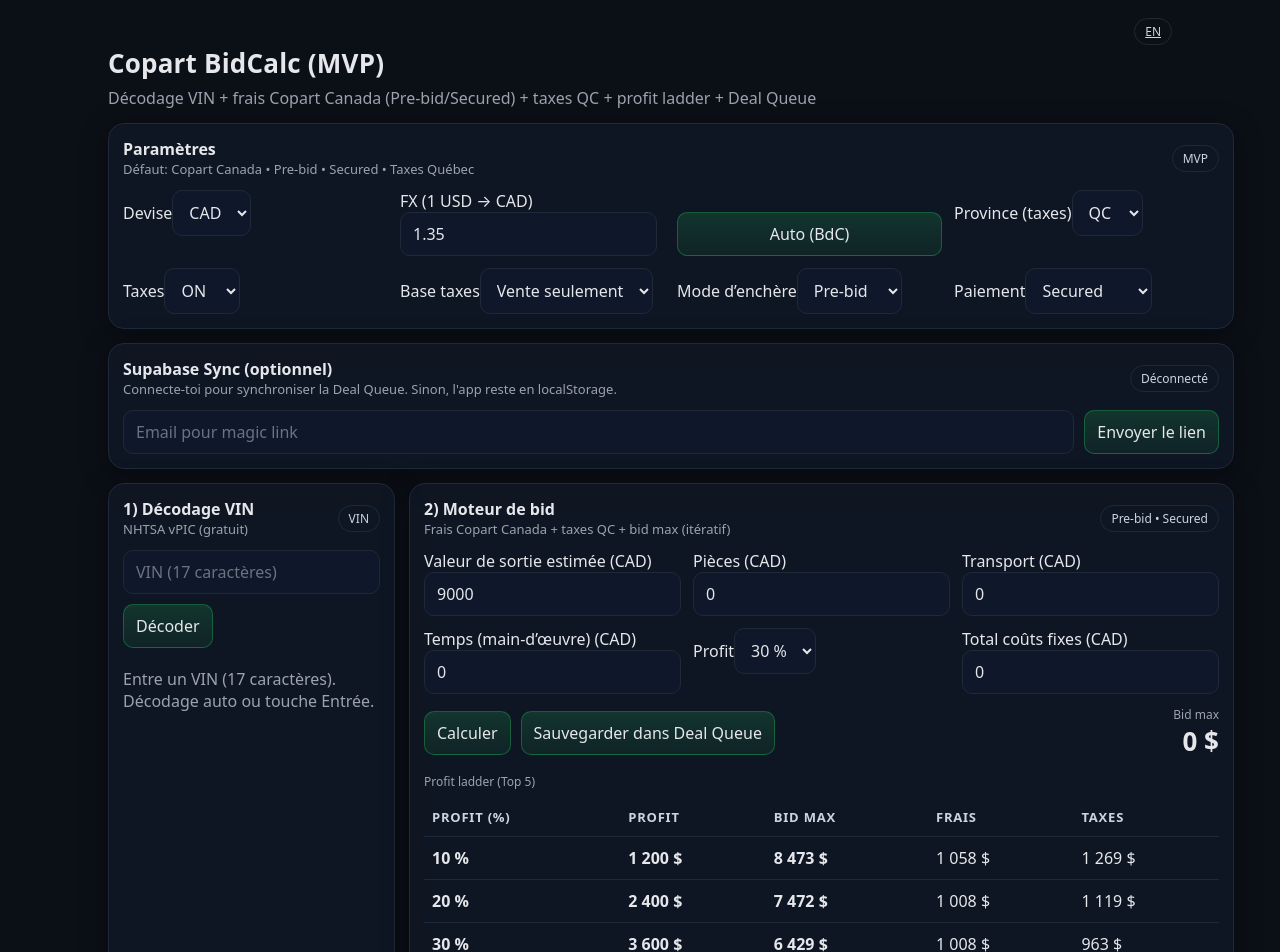
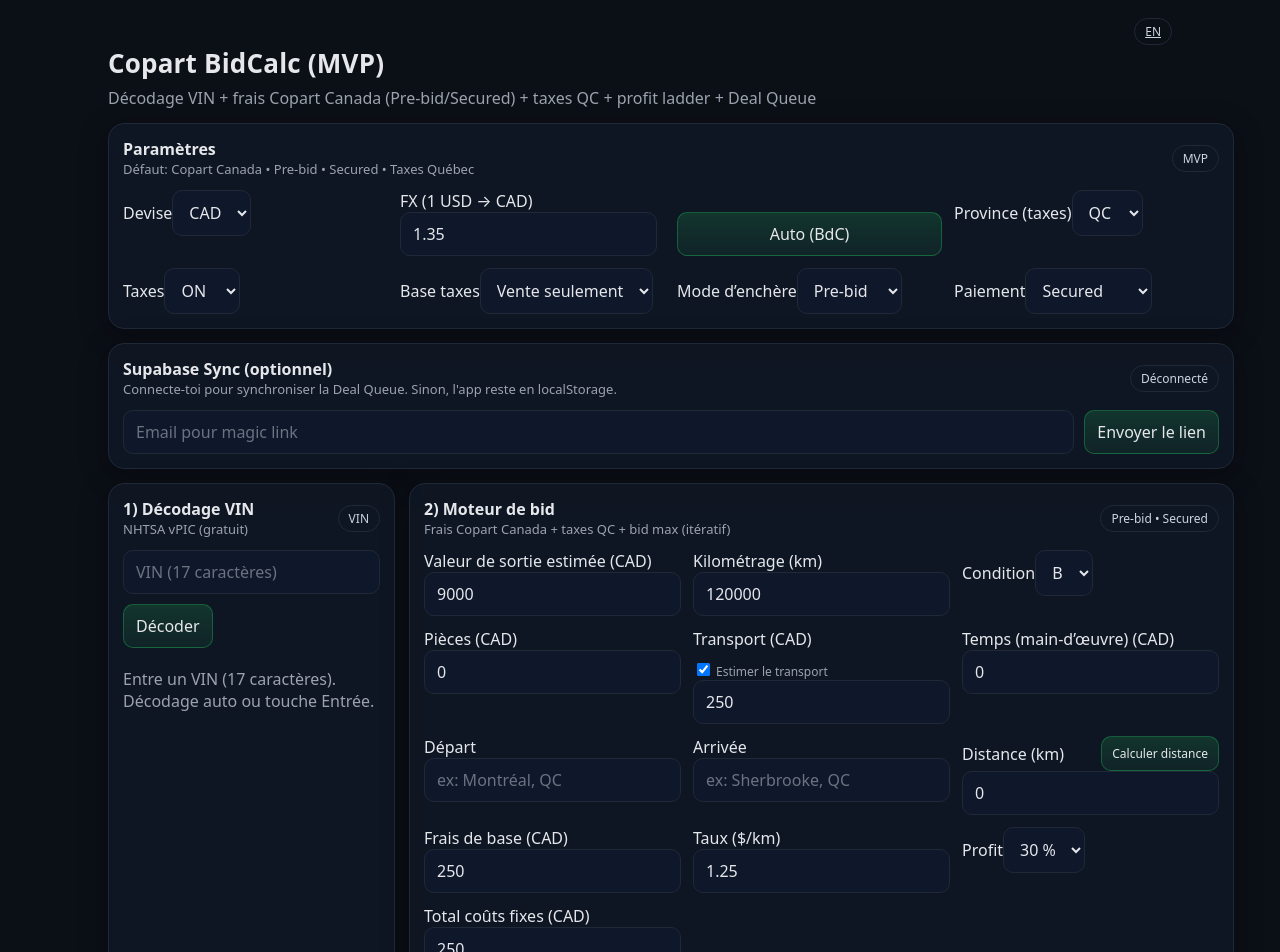
Before and after one commit to gabproulx922-ui/Car-auction-calc-, a Next.js app: page /fr in a window 1280 px wide. Shown: the top 952 px of the page. Built offline with nearby package versions, Linux system fonts and the light colour scheme; no server answers.

Commit message:
Add files via upload

```diff
--- /dev/null
+++ b/app/api/distance/route.ts
@@ -0,0 +1,90 @@
+import { NextResponse } from "next/server";
+
+type GeocodeFeature = {
+  geometry?: { coordinates?: [number, number] };
+};
+
+async function geocodeOne(q: string, apiKey: string) {
+  const url = `https://api.openrouteservice.org/geocode/search?size=1&text=${encodeURIComponent(q)}`;
+  const res = await fetch(url, {
+    headers: {
+      Authorization: apiKey,
+      "Content-Type": "application/json",
+    },
+    // no caching in serverless
+    cache: "no-store",
+  });
+  const data = await res.json();
+  const feature: GeocodeFeature | undefined = data?.features?.[0];
+  const coords = feature?.geometry?.coordinates;
+  if (!coords || coords.length < 2) return null;
+  const [lng, lat] = coords;
+  return { lng, lat };
+}
+
+export async function GET(req: Request) {
+  try {
+    const apiKey = process.env.ORS_API_KEY;
+    if (!apiKey) {
+      return NextResponse.json(
+        { ok: false, error: "Missing ORS_API_KEY env var" },
+        { status: 500 }
+      );
+    }
+
+    const { searchParams } = new URL(req.url);
+    const from = (searchParams.get("from") || "").trim();
+    const to = (searchParams.get("to") || "").trim();
+
+    if (!from || !to) {
+      return NextResponse.json({ ok: false, error: "Missing from/to" }, { status: 400 });
+    }
+
+    const a = await geocodeOne(from, apiKey);
+    const b = await geocodeOne(to, apiKey);
+    if (!a || !b) {
+      return NextResponse.json({ ok: false, error: "Geocode failed" }, { status: 400 });
+    }
+
+    const dirUrl = "https://api.openrouteservice.org/v2/directions/driving-car";
+    const body = {
+      coordinates: [
+        [a.lng, a.lat],
+        [b.lng, b.lat],
+      ],
+      units: "km",
+    };
+
+    const dirRes = await fetch(dirUrl, {
+      method: "POST",
+      headers: {
+        Authorization: apiKey,
+        "Content-Type": "application/json",
+      },
+      body: JSON.stringify(body),
+      cache: "no-store",
+    });
+
+    const dir = await dirRes.json();
+    const meters = dir?.features?.[0]?.properties?.segments?.[0]?.distance; // in km because units=km
+    const durationSec = dir?.features?.[0]?.properties?.segments?.[0]?.duration;
+
+    if (typeof meters !== "number") {
+      return NextResponse.json({ ok: false, error: "Directions failed" }, { status: 400 });
+    }
+
+    const distanceKm = meters; // already km
+    return NextResponse.json({
+      ok: true,
+      distanceKm: Math.round(distanceKm * 10) / 10,
+      durationMin: typeof durationSec === "number" ? Math.round(durationSec / 60) : null,
+      from,
+      to,
+    });
+  } catch (e: any) {
+    return NextResponse.json(
+      { ok: false, error: e?.message || "Unknown error" },
+      { status: 500 }
+    );
+  }
+}
--- a/components/BidEngineCard.tsx
+++ b/components/BidEngineCard.tsx
@@ -1,5 +1,6 @@
 "use client";
 
+import { useState } from "react";
 import type { CalcResult, DealInput, DecodedVehicle, LadderRow } from "@/lib/types";
 import { fmt } from "@/lib/currency";
 import type { TDict } from "@/lib/i18n";
@@ -26,14 +27,42 @@
 }
 
 export default function BidEngineCard({ t, input, setInput, decoded, result, ladder, onRecalc, onSave }: Props) {
+  const [distStatus, setDistStatus] = useState<"idle" | "loading" | "error" | "ok">("idle");
   const estExit = estimateExitValue(decoded, input.currency, input.fxUSDCAD, input.mileageKm, input.conditionGrade);
 
-  // keep in state (no manual entry)
+  const transportEstimated =
+    (Number(input.transportBaseFee) || 0) + (Number(input.transportDistanceKm) || 0) * (Number(input.transportRatePerKm) || 0);
+
+  // keep exitValue in state (no manual entry)
   if (input.exitValue !== estExit) {
     Promise.resolve().then(() => setInput((p) => ({ ...p, exitValue: estExit })));
   }
 
+  // keep transportCost synced if estimate mode is ON
+  if (input.transportUseEstimate && input.transportCost !== Math.round(transportEstimated)) {
+    Promise.resolve().then(() => setInput((p) => ({ ...p, transportCost: Math.round(transportEstimated) })));
+  }
+
   const totalFixed = (input.partsCost || 0) + (input.transportCost || 0) + (input.timeCost || 0);
+async function calcDistance() {
+  const from = (input.transportOrigin || "").trim();
+  const to = (input.transportDestination || "").trim();
+  if (!from || !to) return;
+  setDistStatus("loading");
+  try {
+    const res = await fetch(`/api/distance?from=${encodeURIComponent(from)}&to=${encodeURIComponent(to)}`, { cache: "no-store" });
+    const data = await res.json();
+    if (!res.ok || !data?.ok) {
+      setDistStatus("error");
+      return;
+    }
+    setInput((p) => ({ ...p, transportDistanceKm: Number(data.distanceKm) || 0 }));
+    setDistStatus("ok");
+  } catch {
+    setDistStatus("error");
+  }
+}
+
 
   return (
     <div className="card">
@@ -52,6 +81,28 @@
         </div>
 
         <div>
+          <label>{t.mileage} (km)</label>
+          <input
+            value={String(input.mileageKm ?? "")}
+            onChange={(e) => setInput((p) => ({ ...p, mileageKm: Number(e.target.value) || 0 }))}
+            placeholder={isFR(t) ? "ex: 120000" : "e.g. 120000"}
+          />
+        </div>
+
+        <div>
+          <label>{t.condition}</label>
+          <select
+            value={input.conditionGrade}
+            onChange={(e) => setInput((p) => ({ ...p, conditionGrade: e.target.value as any }))}
+          >
+            <option value="A">A</option>
+            <option value="B">B</option>
+            <option value="C">C</option>
+            <option value="D">D</option>
+          </select>
+        </div>
+
+        <div>
           <label>{t.partsCost} ({input.currency})</label>
           <input
             value={String(input.partsCost ?? "")}
@@ -61,11 +112,23 @@
         </div>
 
         <div>
-          <label>{t.transportCost} ({input.currency})</label>
+          <div className="row" style={{ justifyContent: "space-between" }}>
+            <label>{t.transportCost} ({input.currency})</label>
+            <label className="muted" style={{ fontSize: 12 }}>
+              <input
+                type="checkbox"
+                checked={Boolean(input.transportUseEstimate)}
+                onChange={(e) => setInput((p) => ({ ...p, transportUseEstimate: e.target.checked }))}
+                style={{ marginRight: 6 }}
+              />
+              {t.transportEstimate}
+            </label>
+          </div>
           <input
             value={String(input.transportCost ?? "")}
             onChange={(e) => setInput((p) => ({ ...p, transportCost: Number(e.target.value) || 0 }))}
             placeholder={isFR(t) ? "ex: 1200" : "e.g. 1200"}
+            readOnly={Boolean(input.transportUseEstimate)}
           />
         </div>
 
@@ -75,6 +138,66 @@
             value={String(input.timeCost ?? "")}
             onChange={(e) => setInput((p) => ({ ...p, timeCost: Number(e.target.value) || 0 }))}
             placeholder={isFR(t) ? "ex: 600" : "e.g. 600"}
+          />
+        </div>
+
+        <div>
+          <label>{t.transportFrom}</label>
+          <input
+            value={input.transportOrigin ?? ""}
+            onChange={(e) => setInput((p) => ({ ...p, transportOrigin: e.target.value }))}
+            placeholder={isFR(t) ? "ex: Montréal, QC" : "e.g. Montreal, QC"}
+          />
+        </div>
+
+        <div>
+          <label>{t.transportTo}</label>
+          <input
+            value={input.transportDestination ?? ""}
+            onChange={(e) => setInput((p) => ({ ...p, transportDestination: e.target.value }))}
+            placeholder={isFR(t) ? "ex: Sherbrooke, QC" : "e.g. Sherbrooke, QC"}
+          />
+        </div>
+
+        <div>
+  <div className="row" style={{ justifyContent: "space-between" }}>
+    <label>{t.transportDistance}</label>
+    <button
+      type="button"
+      onClick={calcDistance}
+      disabled={!input.transportOrigin?.trim() || !input.transportDestination?.trim() || distStatus === "loading"}
+      style={{ padding: "8px 10px", borderRadius: 10, fontSize: 12 }}
+    >
+      {distStatus === "loading" ? (t.calcDistance + "…") : t.calcDistance}
+    </button>
+  </div>
+  <input
+    value={String(input.transportDistanceKm ?? "")}
+    onChange={(e) => setInput((p) => ({ ...p, transportDistanceKm: Number(e.target.value) || 0 }))}
+    placeholder={isFR(t) ? "ex: 160" : "e.g. 160"}
+  />
+  {distStatus === "error" ? (
+    <div className="muted" style={{ marginTop: 6, fontSize: 12 }}>
+      {isFR(t) ? "Erreur distance (vérifie ORS_API_KEY)." : "Distance error (check ORS_API_KEY)."}
+    </div>
+  ) : null}
+</div>
+
+        <div>
+          <label>{t.transportBaseFee} ({input.currency})</label>
+          <input
+            value={String(input.transportBaseFee ?? "")}
+            onChange={(e) => setInput((p) => ({ ...p, transportBaseFee: Number(e.target.value) || 0 }))}
+            placeholder={isFR(t) ? "ex: 250" : "e.g. 250"}
+          />
+        </div>
+
+        <div>
+          <label>{t.transportRate}</label>
+          <input
+            value={String(input.transportRatePerKm ?? "")}
+            onChange={(e) => setInput((p) => ({ ...p, transportRatePerKm: Number(e.target.value) || 0 }))}
+            placeholder={isFR(t) ? "ex: 1.25" : "e.g. 1.25"}
           />
         </div>
 
@@ -113,7 +236,7 @@
         <table style={{ marginTop: 8 }}>
           <thead>
             <tr>
-              <th>{isFR(t) ? "PROFIT (%)" : "PROFIT (%)"}</th>
+              <th>PROFIT (%)</th>
               <th>{t.colProfit}</th>
               <th>{t.colMaxBid}</th>
               <th>{t.colFees}</th>
--- a/components/LangAppClient.tsx
+++ b/components/LangAppClient.tsx
@@ -42,6 +42,12 @@
     conditionGrade: "B",
     partsCost: 0,
     transportCost: 0,
+    transportOrigin: "",
+    transportDestination: "",
+    transportDistanceKm: 0,
+    transportBaseFee: 250,
+    transportRatePerKm: 1.25,
+    transportUseEstimate: true,
     timeCost: 0,
     profitPct: 0.3,
   });
--- a/lib/i18n.ts
+++ b/lib/i18n.ts
@@ -35,6 +35,15 @@
 
   partsCost: string;
   transportCost: string;
+
+  transportFrom: string;
+  transportTo: string;
+  transportDistance: string;
+  transportEstimate: string;
+  transportBaseFee: string;
+  transportRate: string;
+
+  calcDistance: string;
   timeCost: string;
   profitPct: string;
 
@@ -93,6 +102,14 @@
 
     partsCost: "Pièces",
     transportCost: "Transport",
+
+    transportFrom: "Départ",
+    transportTo: "Arrivée",
+    transportDistance: "Distance (km)",
+    transportEstimate: "Estimer le transport",
+    transportBaseFee: "Frais de base",
+    transportRate: "Taux ($/km)",
+    calcDistance: "Calculer distance",
     timeCost: "Temps (main-d’œuvre)",
     profitPct: "Profit",
 
@@ -149,6 +166,14 @@
 
     partsCost: "Parts",
     transportCost: "Transport",
+
+    transportFrom: "Départ",
+    transportTo: "Arrivée",
+    transportDistance: "Distance (km)",
+    transportEstimate: "Estimer le transport",
+    transportBaseFee: "Frais de base",
+    transportRate: "Taux ($/km)",
+    calcDistance: "Calculer distance",
     timeCost: "Time cost",
     profitPct: "Profit",
 
```
Also changed, not shown: lib/types.ts (+8 -1 lines).
